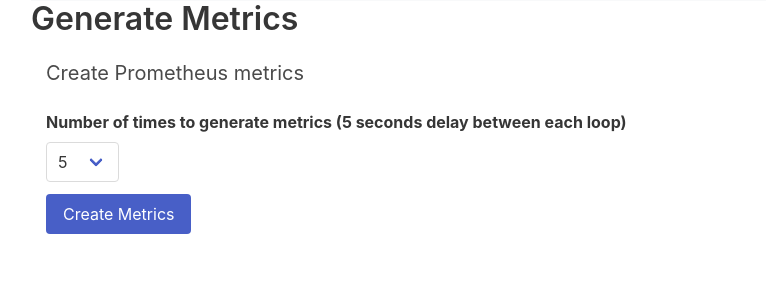
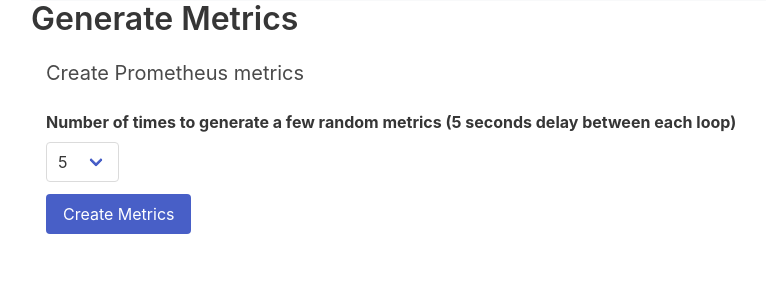
Before and after one commit to IBM-Cloud/application-log-analysis, a Django app: page /monitor in a window 1280 px wide. Shown: the part 115-416 px from the top of the page, without its empty margins (48-814 px from the left). Run offline with Django 3.2, Linux system fonts and the light colour scheme; some libraries are stand-ins or nearby versions.

Commit message:
Update monitor.html
added more description on what this page does

```diff
--- a/app/templates/monitor.html
+++ b/app/templates/monitor.html
@@ -33,7 +33,7 @@
   <form action="" name="metric">
       {% csrf_token %}
     <div class="field">
-      <label class="label">Number of times to generate metrics (5 seconds delay between each loop)</label>
+      <label class="label">Number of times to generate a few random metrics (5 seconds delay between each loop)</label>
       <div class="control">
         <div class="select">
           <select name="metriccount">
```
